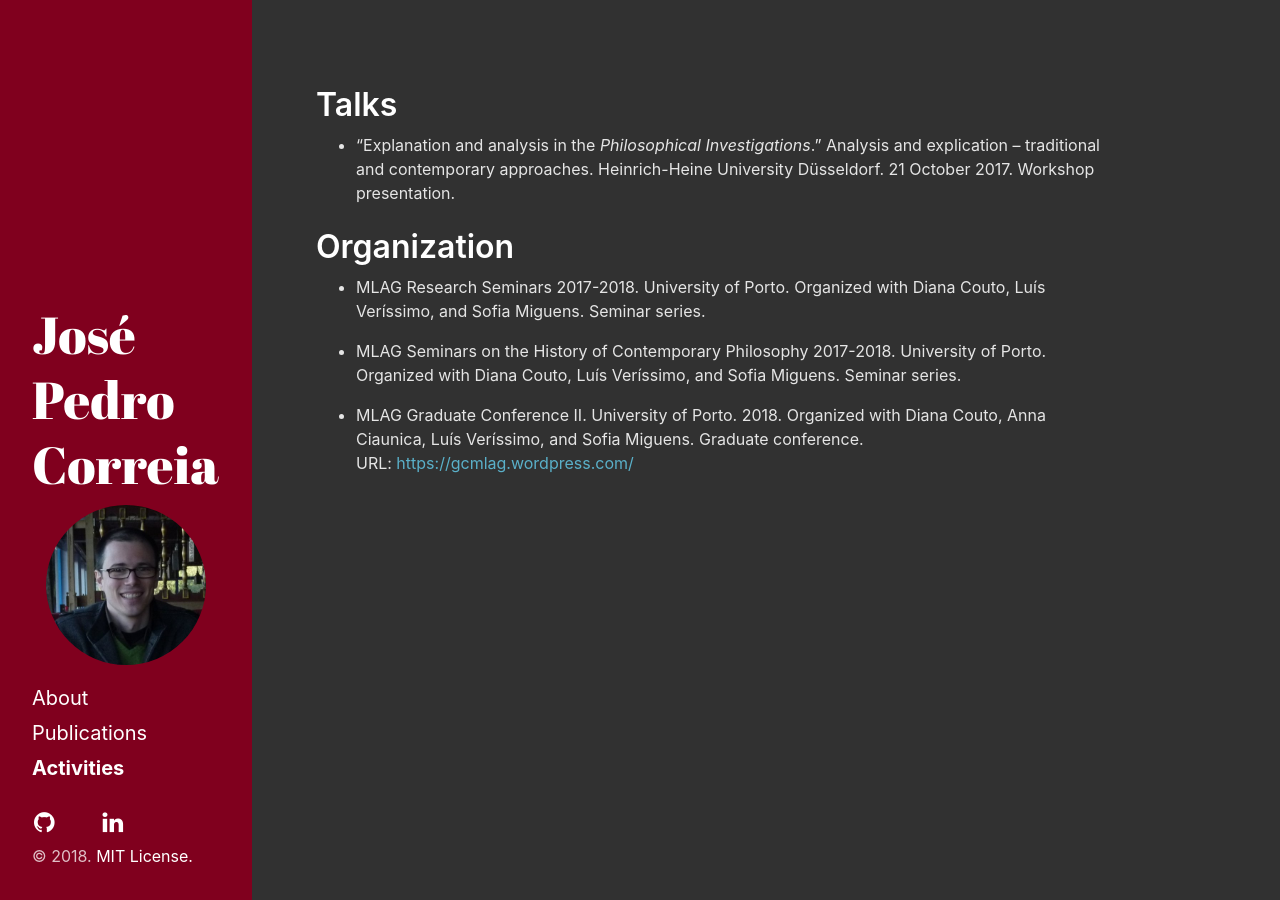
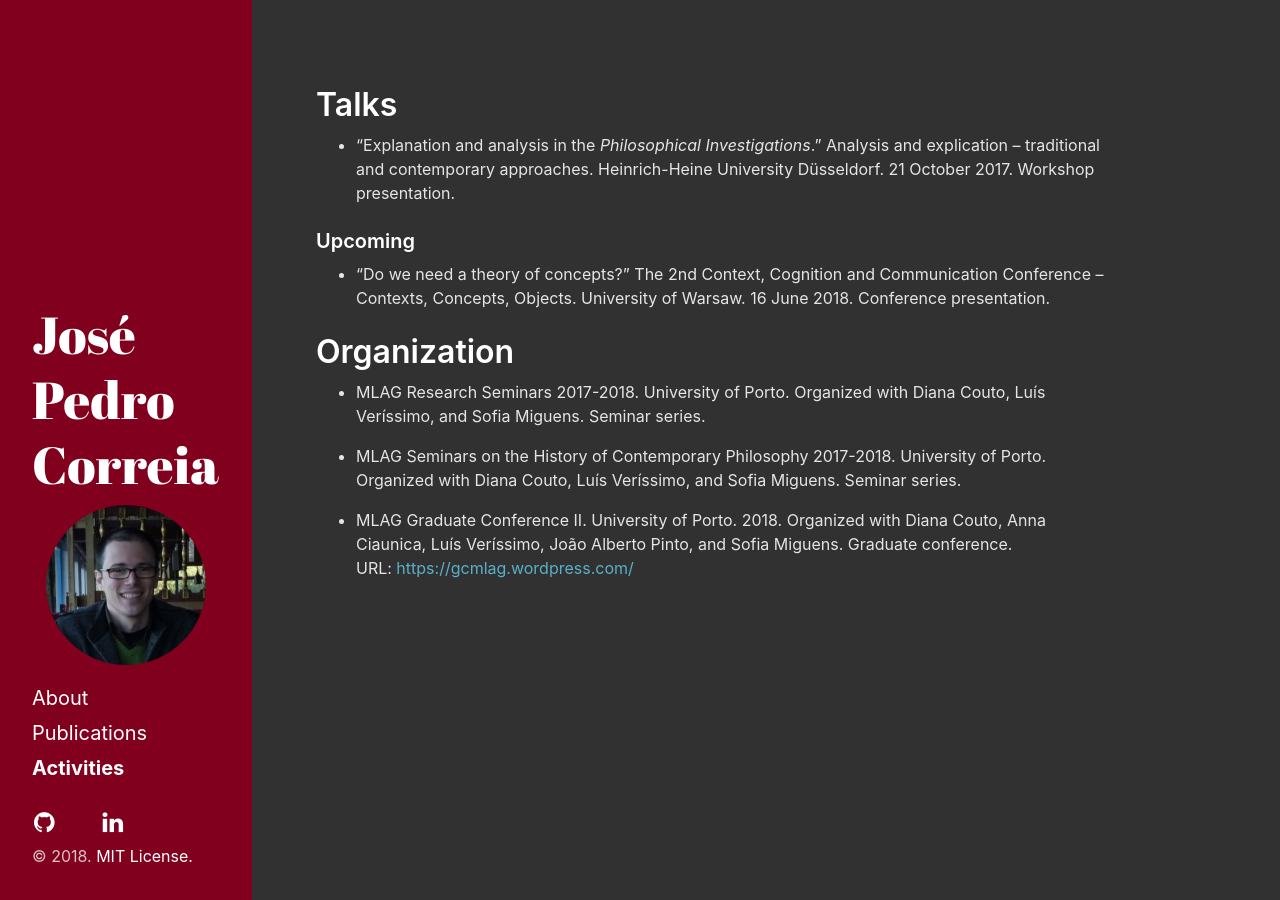
Before and after one commit to josepedrocorreia/josepedrocorreia.github.io, a Jekyll site: the page built from activities.md, in a window 1280 px wide. Built offline with Jekyll 4.4.1, drawn with Linux system fonts in a browser that asks for light colours; nearby versions of some CDN libraries; some web fonts are replaced; a style sheet for code colours, icons or effects is not loaded.

Commit message:
Added upcoming talk. Added JAP to organizers of GC-MLAG.

```diff
--- a/activities.md
+++ b/activities.md
@@ -9,10 +9,14 @@ order: 2
 
 * "Explanation and analysis in the _Philosophical Investigations_." Analysis and explication – traditional and contemporary approaches. Heinrich-Heine University Düsseldorf. 21 October 2017. Workshop presentation.
 
+### Upcoming
+
+* "Do we need a theory of concepts?" The 2nd Context, Cognition and Communication Conference – Contexts, Concepts, Objects. University of Warsaw. 16 June 2018. Conference presentation.
+
 # Organization
 
 * MLAG Research Seminars 2017-2018. University of Porto. Organized with Diana Couto, Luís Veríssimo, and Sofia Miguens. Seminar series.
 
 * MLAG Seminars on the History of Contemporary Philosophy 2017-2018. University of Porto. Organized with Diana Couto, Luís Veríssimo, and Sofia Miguens. Seminar series.
 
-* MLAG Graduate Conference II. University of Porto. 2018. Organized with Diana Couto, Anna Ciaunica, Luís Veríssimo, and Sofia Miguens. Graduate conference. URL:&nbsp;[https://gcmlag.wordpress.com/](https://gcmlag.wordpress.com/)
+* MLAG Graduate Conference II. University of Porto. 2018. Organized with Diana Couto, Anna Ciaunica, Luís Veríssimo, João Alberto Pinto, and Sofia Miguens. Graduate conference. URL:&nbsp;[https://gcmlag.wordpress.com/](https://gcmlag.wordpress.com/)
```
